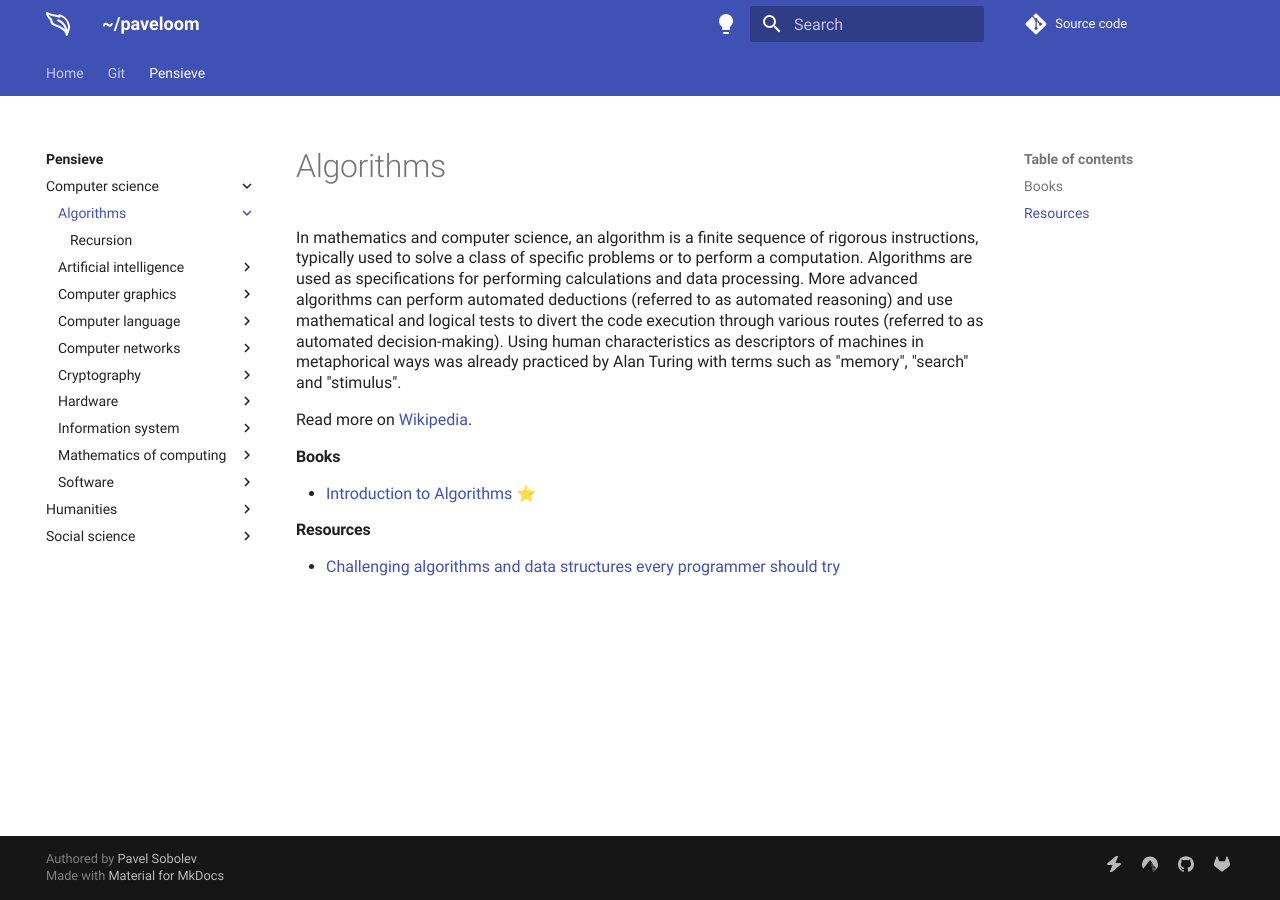
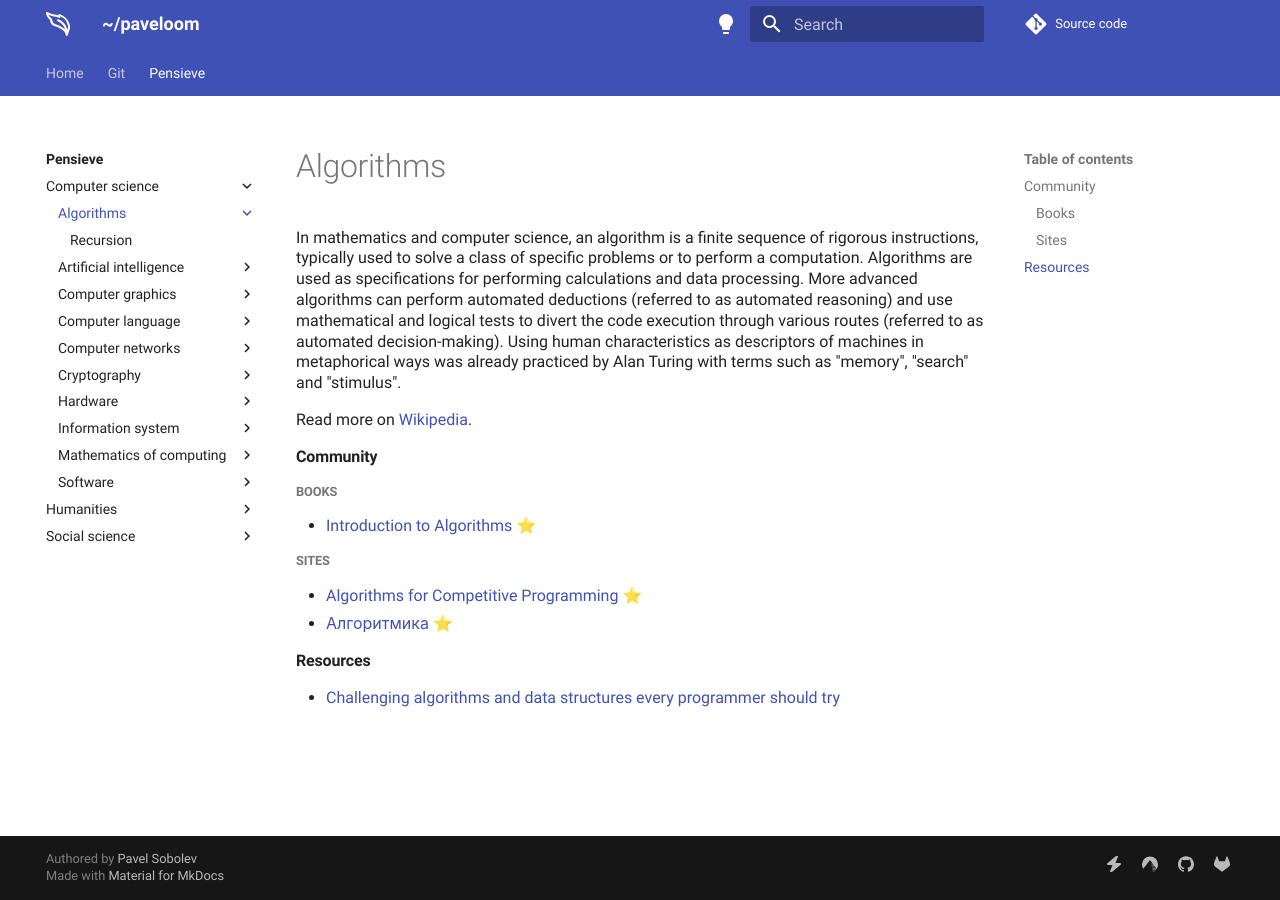
Before and after one commit to paveloom/paveloom.dev, an MkDocs documentation site: the page built from content/pensieve/algorithms.md, in a window 1280 px wide. Built offline with MkDocs 1.6.1 and Material for MkDocs 9.7.7, drawn with Linux system fonts in a browser that asks for light colours; comment, search, counter and statistics services are not loaded.

Commit message:
Pensieve: update the Algorithms page.

```diff
--- a/content/pensieve/algorithms.md
+++ b/content/pensieve/algorithms.md
@@ -4,8 +4,14 @@ In mathematics and computer science, an algorithm is a finite sequence of rigoro
 
 Read more on [Wikipedia](https://en.wikipedia.org/wiki/Algorithm).
 
-#### Books
+#### Community
+
+##### Books
 - [Introduction to Algorithms](https://www.amazon.com/dp/0262033844) ⭐
+
+##### Sites
+- [Algorithms for Competitive Programming](https://cp-algorithms.com) ⭐
+- [Алгоритмика](https://ru.algorithmica.org) ⭐
 
 #### Resources
 - [Challenging algorithms and data structures every programmer should try](https://austinhenley.com/blog/challengingalgorithms.html)
```
